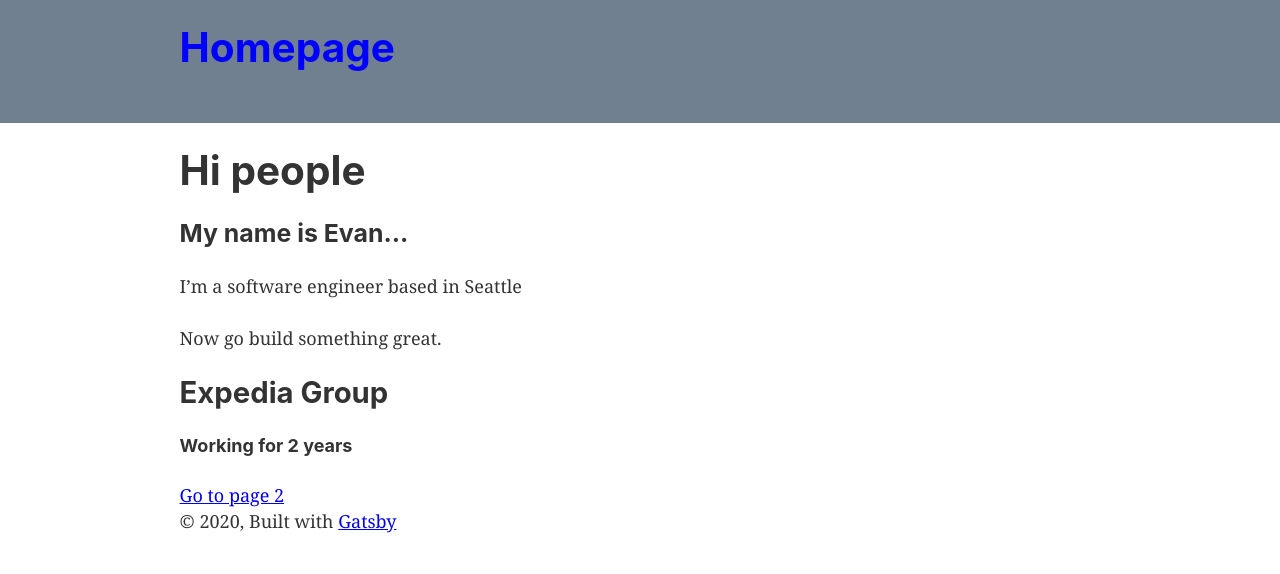
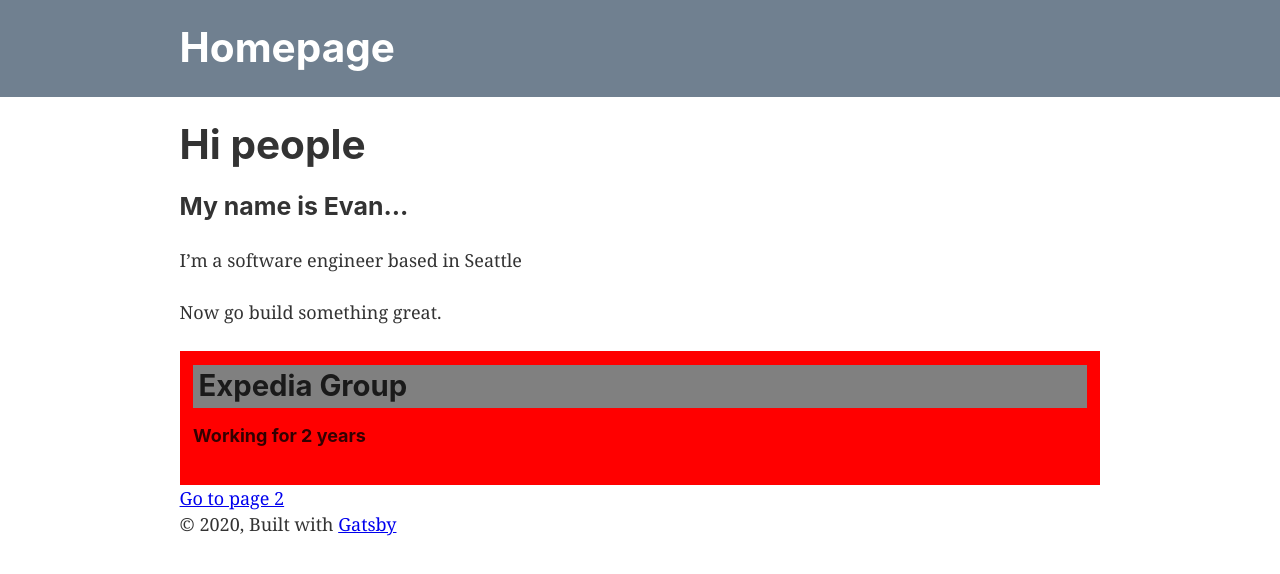
Before and after one commit to evantaurusta/taurusta.com, a Gatsby site: page / in a window 1280 px wide. Built offline with nearby package versions, Linux system fonts and the light colour scheme; Gatsby itself is replaced by a stand-in of ours.

Commit message:
Install styled components (#13)
* Remove unecessary code

* initial card component

* initial card component

* fix proptypes declaraiton in Movie page

* fix proptypes declaraiton in Movie page

* update readme

* update readme

* initial commit

* remove sass

* remove sass

* fix build

* added first styled components

* convert header to styled component

* fix merge conflicts

```diff
--- a/gatsby-config.js
+++ b/gatsby-config.js
@@ -36,6 +36,7 @@ module.exports = {
       },
     },
     'gatsby-transformer-remark',
+    'gatsby-plugin-styled-components',
     // this (optional) plugin enables Progressive Web App + Offline functionality
     // To learn more, visit: https://gatsby.dev/offline
     // `gatsby-plugin-offline`,
--- a/package.json
+++ b/package.json
@@ -12,6 +12,7 @@
     "gatsby-plugin-offline": "^3.2.3",
     "gatsby-plugin-react-helmet": "^3.3.1",
     "gatsby-plugin-sharp": "^2.6.4",
+    "gatsby-plugin-styled-components": "^3.3.4",
     "gatsby-source-filesystem": "^2.3.4",
     "gatsby-transformer-remark": "^2.8.13",
     "gatsby-transformer-sharp": "^2.5.2",
--- a/src/components/card.js
+++ b/src/components/card.js
@@ -2,16 +2,23 @@ import React from 'react'
 import PropTypes from 'prop-types'
 import styled from 'styled-components'
 
-const h2 = styled.h2`
+const Title = styled.h2`
+  margin-bottom: 1rem;
   background-color: grey;
+  padding: 0.3rem;
+`
+const Container = styled.div`
+  width: 100%;
+  background: red;
+  padding: 0.75rem;
 `
 
 const Card = ({ company, description }) => {
   return (
-    <>
-      <h2>{company}</h2>
+    <Container>
+      <Title>{company}</Title>
       <h4>{description}</h4>
-    </>
+    </Container>
   )
 }
 
--- a/src/components/header.js
+++ b/src/components/header.js
@@ -1,34 +1,34 @@
 import { Link } from 'gatsby'
 import PropTypes from 'prop-types'
 import React from 'react'
+import styled from 'styled-components'
+
+const HeaderWrapper = styled.header`
+  background-color: slategrey;
+  margin-bottom: 1.45rem;
+`
+const HeaderContainer = styled.div`
+  margin: 0 auto;
+  max-width: 960px;
+  padding: 1.45rem 1.0875rem;
+`
+const Heading = styled.h1`
+  margin: 0;
+`
+
+const HeadingLink = styled(Link)`
+  color: white;
+  text-decoration: none;
+`
 
 const Header = ({ siteTitle }) => (
-  <header
-    style={{
-      backgroundColor: 'slategrey',
-      marginBottom: '1.45rem',
-    }}
-  >
-    <div
-      style={{
-        margin: '0 auto',
-        maxWidth: 960,
-        padding: '1.45rem 1.0875rem',
-      }}
-    >
-      <h1>
-        <Link
-          to='/'
-          style={{
-            color: 'blue',
-            textDecoration: 'none',
-          }}
-        >
-          {siteTitle}
-        </Link>
-      </h1>
-    </div>
-  </header>
+  <HeaderWrapper>
+    <HeaderContainer>
+      <Heading>
+        <HeadingLink to='/'>{siteTitle}</HeadingLink>
+      </Heading>
+    </HeaderContainer>
+  </HeaderWrapper>
 )
 
 Header.propTypes = {
```
Also changed, not shown: 1 other file.
